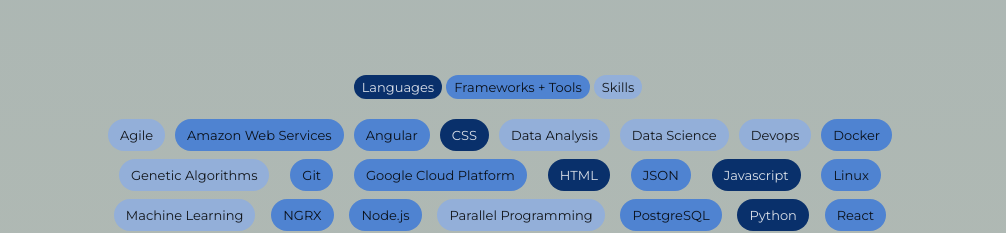
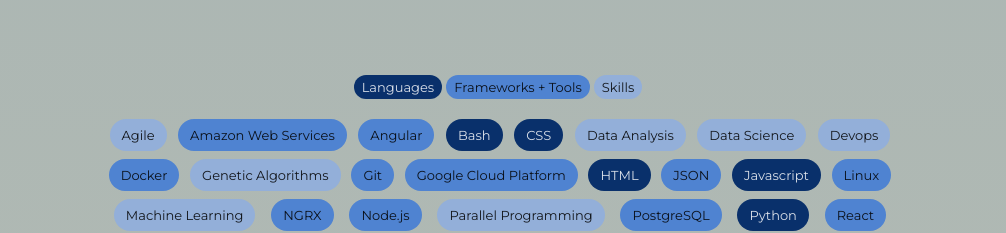
Before and after one commit to jstock29/jaredstock-dot-com, a React (Create React App) app: page / in a window 1280 px wide. Shown: the part 2860-3093 px from the top of the page, without its empty margins (140-1146 px from the left). Built offline with nearby package versions, Linux system fonts and the light colour scheme.

Commit message:
add bash

```diff
--- a/src/App.js
+++ b/src/App.js
@@ -135,6 +135,7 @@
     {label: 'Agile', color: 'default'},
     {label: 'Solution Architecture', color: 'default'},
     {label: 'Responsive Design', color: 'default'},
+    {label: 'Bash', color: 'primary'},
 ]
 
 function App() {
```
